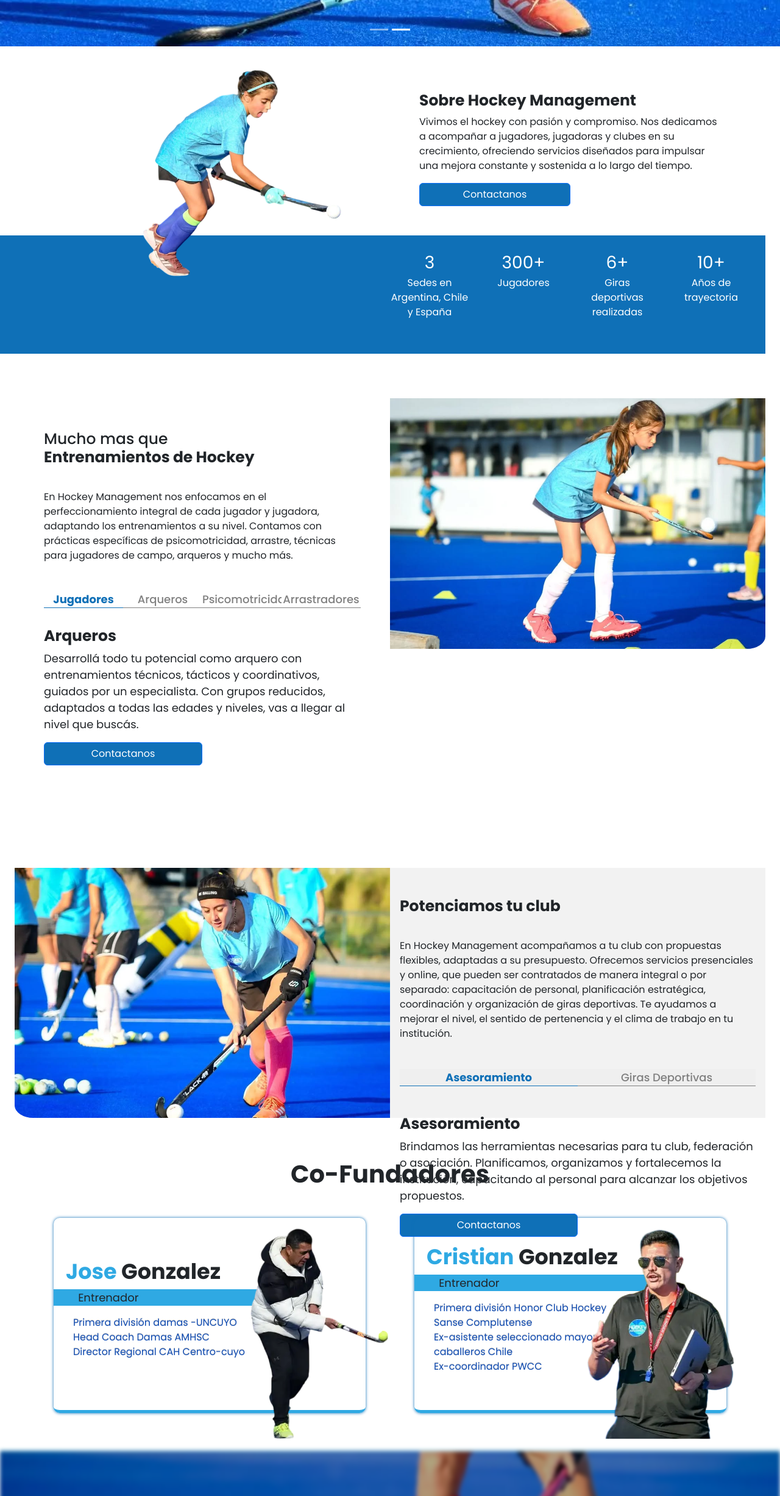
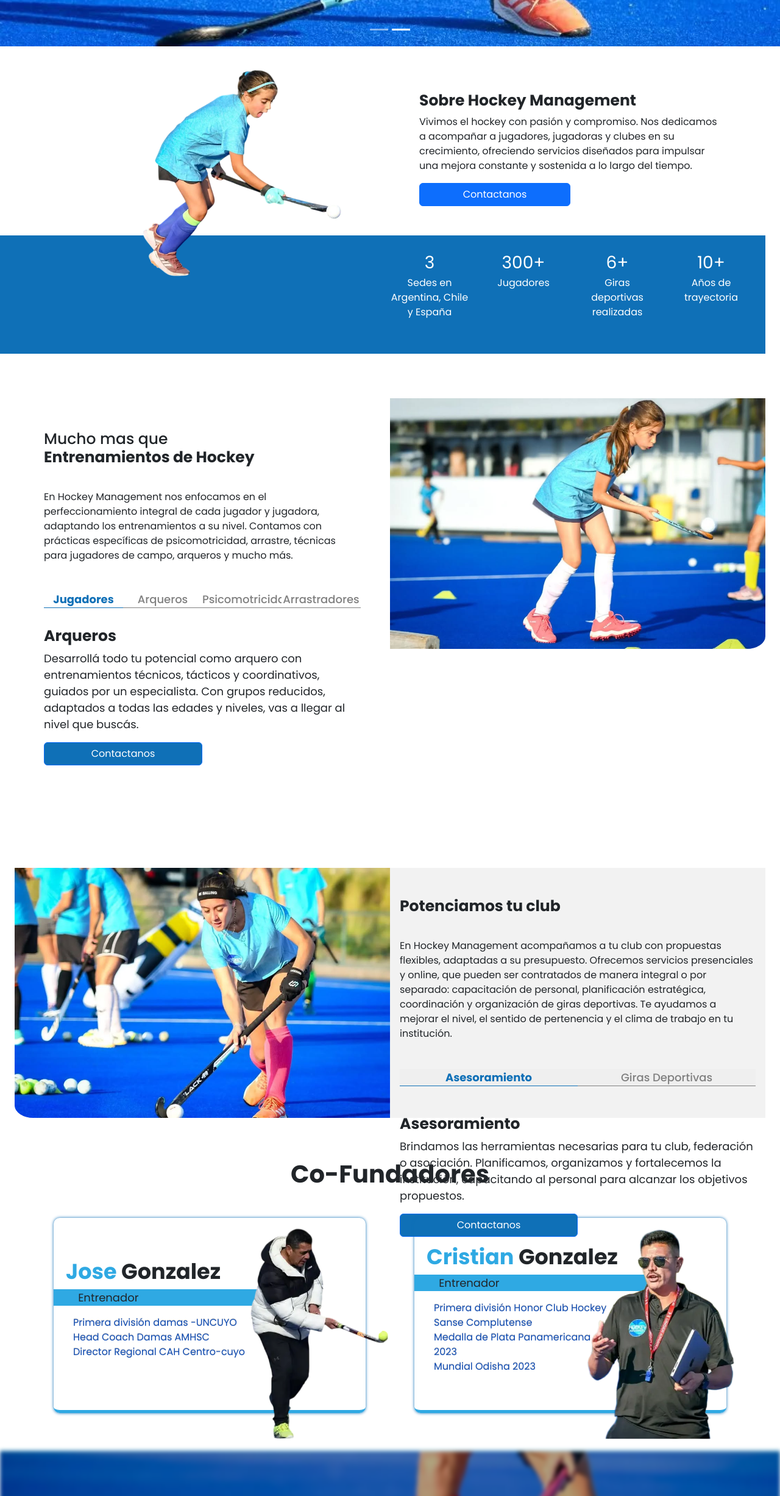
Before and after one commit to juliangonend/Hm-Page, a React (Vite) app: page / in a window 1280 px wide. Shown: the part 724-3177 px from the top of the page at 61% size. Built offline with nearby package versions, Linux system fonts and the light colour scheme; a web font is replaced by a local one.

Commit message:
little changes

```diff
--- a/src/Components/AboutUs.module.css
+++ b/src/Components/AboutUs.module.css
@@ -14,6 +14,11 @@
     font-size: 25px;
     font-weight: bolder;
 }
+.button{
+background-color:'var(--primary-color';
+width:50%;
+}
+
  @media only screen and  (max-width: 600px){
 .img{
     width: 100%;
@@ -31,5 +36,7 @@
          background-color: var(--primary-color);
     border-radius: 0  40% 0% 0;
 }
-
+.button{
+    width:75%;
+    }
 }
--- a/src/Components/AboutUs.tsx
+++ b/src/Components/AboutUs.tsx
@@ -20,10 +20,7 @@
               <p>
               Vivimos el hockey con pasión y compromiso. Nos dedicamos a acompañar a jugadores, jugadoras y clubes en su crecimiento, ofreciendo servicios diseñados para impulsar una mejora constante y sostenida a lo largo del tiempo.
             </p>
-
-
-
-            <Button  style={{backgroundColor:'var(--primary-color', width:'50%'}}  onClick={handleScrollToContact}>Contactanos</Button>
+            <Button  className={style.button}  onClick={handleScrollToContact}>Contactanos</Button>
             </Container>
            </Col>
         </Row>
--- a/src/Components/CoFunders.tsx
+++ b/src/Components/CoFunders.tsx
@@ -13,7 +13,7 @@
             />
             <Card name='Cristian' lastName="Gonzalez"
             img='./cristianfoto3.webp'
-            text={['Primera división Honor Club Hockey Sanse Complutense','Ex-asistente seleccionado mayor caballeros Chile','Ex-coordinador PWCC']}
+            text={['Primera división Honor Club Hockey Sanse Complutense','Medalla de Plata Panamericana 2023','Mundial Odisha 2023']}
             />
          </div>
    </div>
--- a/src/Components/Header.module.css
+++ b/src/Components/Header.module.css
@@ -52,7 +52,7 @@
       overflow: hidden;
    }
    .title {
-      bottom: 1200%;
+      bottom: 1000%;
       left: -15%;
       font-size: 30px;
       text-shadow: 2px 2px 5px rgba(0, 0, 0, 0.7);
```
